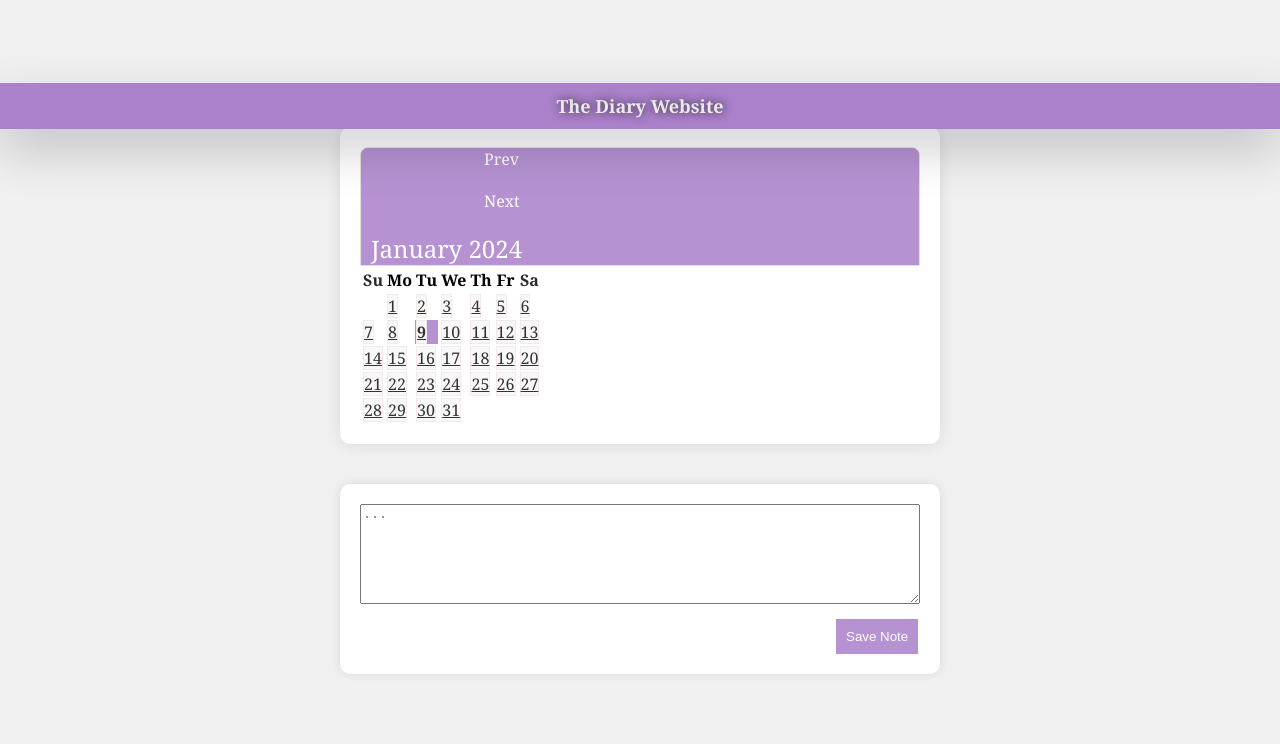
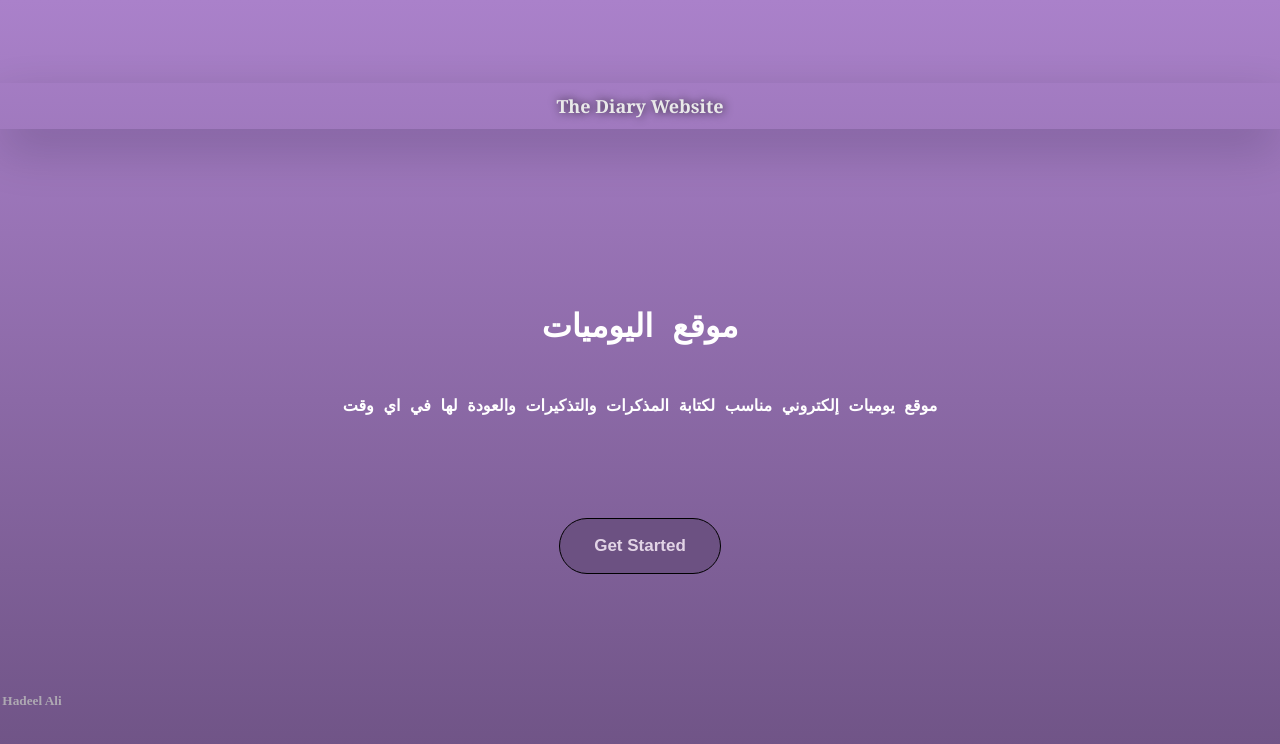
Before and after one commit to Haelili/My-Project, a plain HTML site: page index.html in a window 1280 px wide. Drawn offline with nearby package versions, Linux system fonts and the light colour scheme.

Commit message:
Add files via upload

```diff
--- a/index.html
+++ b/index.html
@@ -1,55 +1,27 @@
 <!DOCTYPE html>
 <html lang="ar">
 <head>
-  <meta charset="UTF-8">
-  <meta name="viewport" content="width=device-width, initial-scale=1.0">
-  <title>Diary Website</title>
-  <link rel="stylesheet" href="styles.css"/>
+    <meta charset="UTF-8">
+    <meta name="viewport" content="width=device-width, initial-scale=1.0">
+    <title>Diary Website</title>
+    <link href="index.html">
+    <link rel="stylesheet" href="styles2.css">
 </head>
 <body>
-  <h3 style="text-align: center;">The Diary Website</h3>
-  <div id="calendar"></div>
-  <div id="note-editor">
-    <textarea id="note-input" placeholder="..." title="...أكتبي  ملاحظاتك هنا"></textarea>
-    <button onclick="saveNote()">Save Note</button>
-  </div>
-
-  <script src="https://code.jquery.com/jquery-3.6.4.min.js"></script>
-  <script src="https://code.jquery.com/ui/1.12.1/jquery-ui.js"></script>
-  <script>
-    $(document).ready(function() {
-      $("#calendar").datepicker();
-
-      loadNotes(new Date());
-
-      $("#calendar").on("change", function() {
-        var selectedDate = $("#calendar").datepicker("getDate");
-        loadNotes(selectedDate);
-      });
-    });
-
-    function loadNotes(date) {
-
-      var savedNotes = localStorage.getItem(getStorageKey(date));
-      if (savedNotes) {
-        $("#note-input").val(savedNotes);
-      } else {
-        $("#note-input").val('');
-      }
-    }
-
-    function saveNote() {
-      var selectedDate = $("#calendar").datepicker("getDate");
-      var note = $("#note-input").val();
-
-
-      localStorage.setItem(getStorageKey(selectedDate), note);
-    }
-
-    function getStorageKey(date) {
-      return "note_" + date.toISOString().split("T")[0];
-    }
-  </script>
-
+    <h3 style="text-align: center;">The Diary Website</h3>
+    <div class="fade-in-text">
+        <h1 style="padding-top: 30%;">موقع اليوميات</h1>
+    </div>
+    <div class="fade-in-text2">
+        <h4 style="padding-top: 1%;">موقع يوميات إلكتروني مناسب لكتابة المذكرات والتذكيرات والعودة لها في اي وقت </h4>
+    </div>
+    <div class="calendar"></div>
+    <a href="index.html">
+    <button style="margin-top: 50%;">
+        Get Started
+    </button>
+    </a>
+    <h5 style="color: #bbbbbbcf; position: absolute; padding-top: 47%; margin-right: 95%;">Hadeel Ali</h5>
 </body>
 </html>
+<!--
```
Also changed, not shown: TheDiaryWebsite.html (added, +55 -0 lines).
